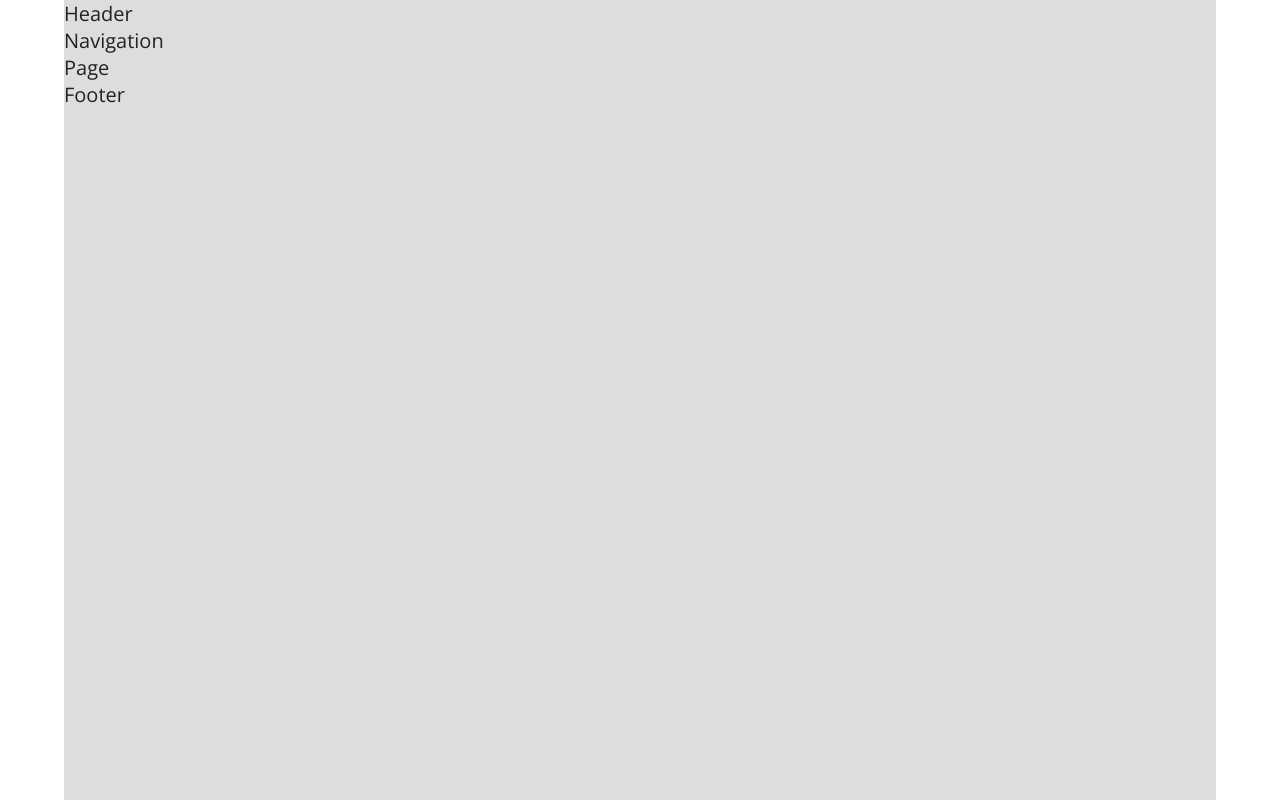
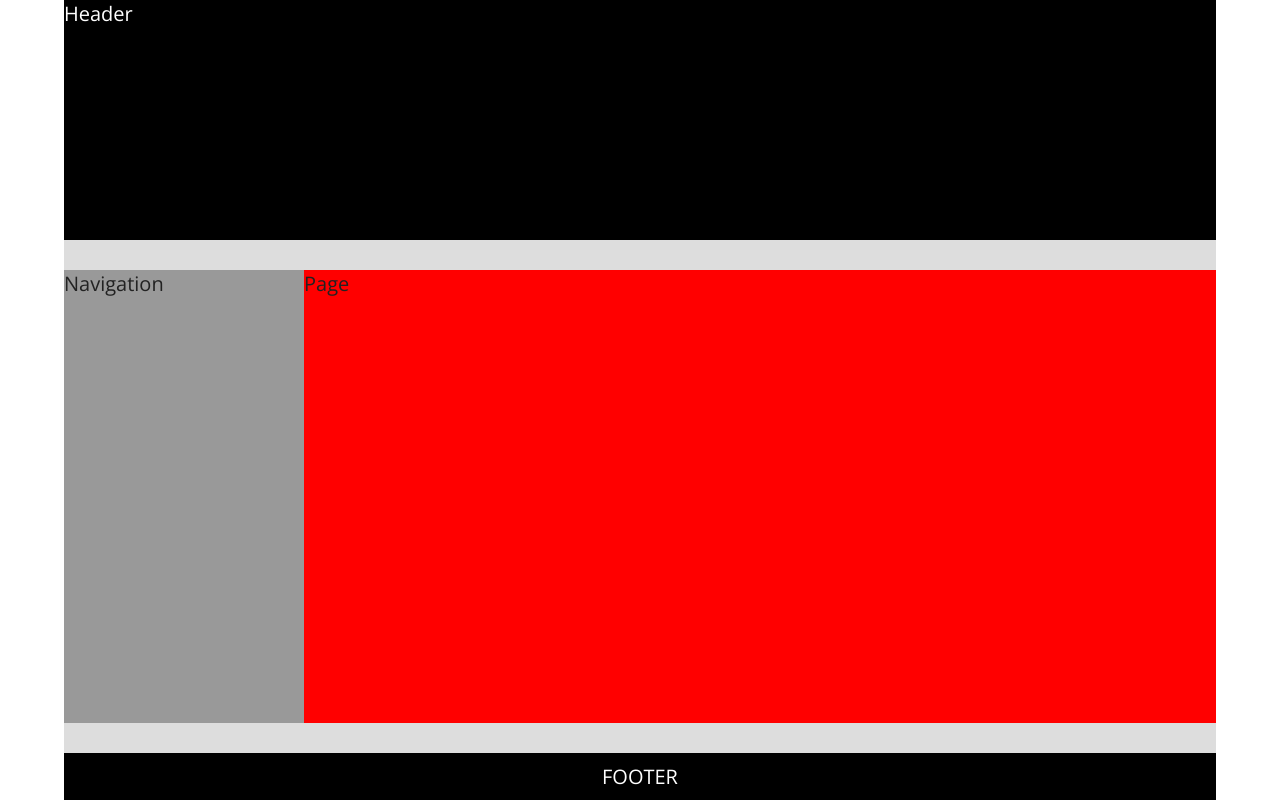
Before and after one commit to radek-winiecki/simple-website-in-react, a React (Create React App) app in the folder project/: page / in a window 1280 px wide. Built offline with nearby package versions, Linux system fonts and the light colour scheme.

Commit message:
Create a basic structure for our sections

```diff
--- a/project/src/styles/App.css
+++ b/project/src/styles/App.css
@@ -7,3 +7,33 @@ div.app {
   margin: 0 auto;
   color: #222;
 }
+
+header {
+  flex-basis: 30vh;
+  background-color: #000;
+  color: #fff;
+}
+
+main {
+  display: flex;
+  flex-grow: 1;
+  padding: 30px 0;
+}
+
+aside {
+  min-width: 240px;
+  background-color: #999;
+}
+
+section.page {
+  flex-grow: 1;
+  background-color: red;
+}
+
+footer {
+  background-color: #000;
+  color: #fff;
+  padding: 10px 0;
+  text-align: center;
+  text-transform: uppercase;
+}
```
